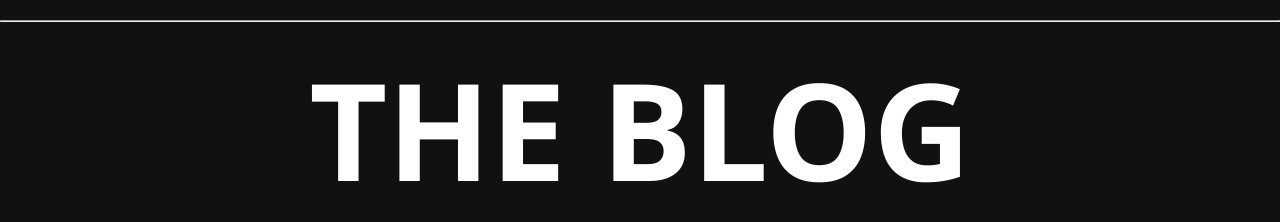
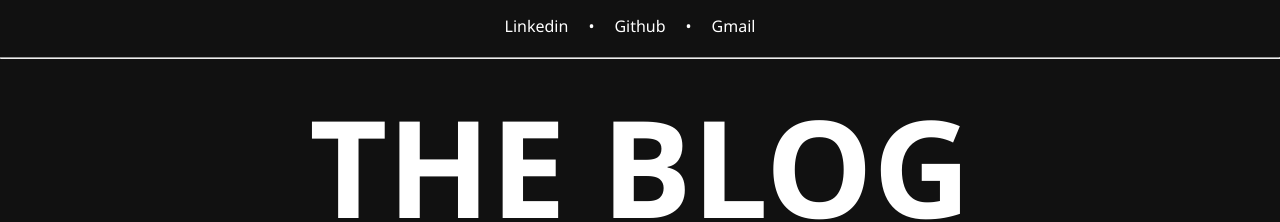
Before and after one commit to Jorge-Junior7/angular-blog, an Angular app: page / in a window 1280 px wide. Shown: the top 222 px of the page. Built offline with nearby package versions, Linux system fonts and the light colour scheme.

Commit message:
Criando o menu

```diff
--- a/src/app/components/menu-bar/menu-bar.component.css
+++ b/src/app/components/menu-bar/menu-bar.component.css
@@ -0,0 +1,9 @@
+.container__menu-bar > ul{
+  display: flex;
+  flex-direction: row;
+}
+
+.container__menu-bar > ul > li{
+  margin-right: 20px;
+  list-style: none;
+}
--- a/src/app/components/menu-bar/menu-bar.component.html
+++ b/src/app/components/menu-bar/menu-bar.component.html
@@ -1 +1,9 @@
-<p>menu-bar works!</p>
+<div class="container__menu-bar">
+  <ul>
+    <li><a href="https://www.linkedin.com/in/jorge-j%C3%BAnior-dev/" target="_blank">Linkedin</a></li>
+    <li><span>•</span></li>
+    <li><a href="https://github.com/Jorge-Junior7" target="_blank">Github</a></li>
+    <li><span>•</span></li>
+    <li><a href="https://mail.google.com/mail/u/0/#inbox?compose=CllgCKCHVSPpVXVpBVBCsxmsQcPGsZFkqxlmVXCgwXdHgbTCVZbdcFMmJDPHbgjtHVbPXwsJgJq" target="_blank">Gmail</a></li>
+  </ul>
+</div>
--- a/src/app/pages/home/home.component.css
+++ b/src/app/pages/home/home.component.css
@@ -5,3 +5,9 @@
   flex-direction: row;
   justify-content: center;
 }
+
+header{
+  margin-top: 15px;
+  display: flex;
+  justify-content: center;
+}
--- a/src/app/pages/home/home.component.html
+++ b/src/app/pages/home/home.component.html
@@ -1,3 +1,7 @@
+<header>
+  <app-menu-bar></app-menu-bar>
+</header>
+
 <app-menu-title></app-menu-title>
 
 <div class="container__articles">
```
